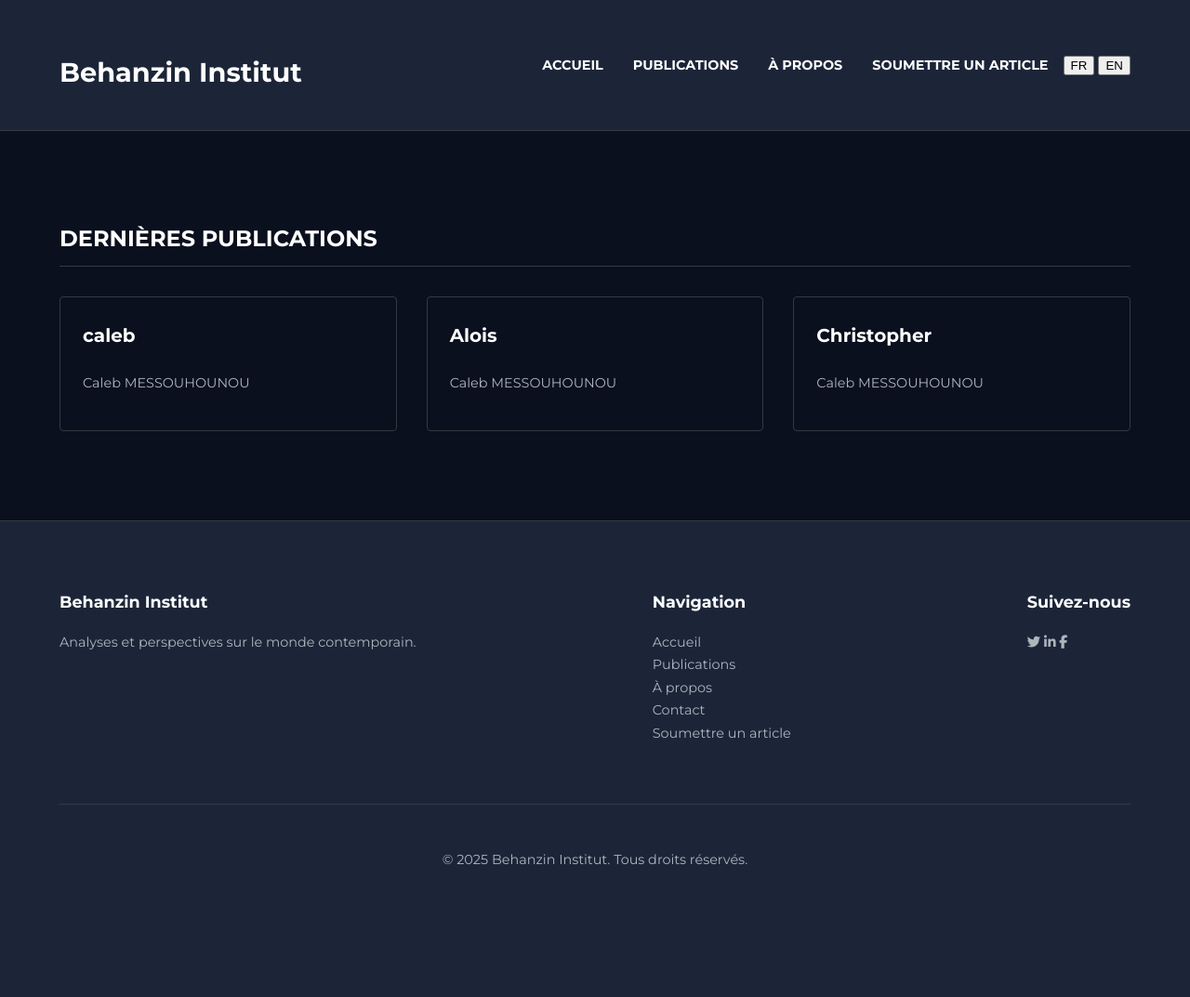
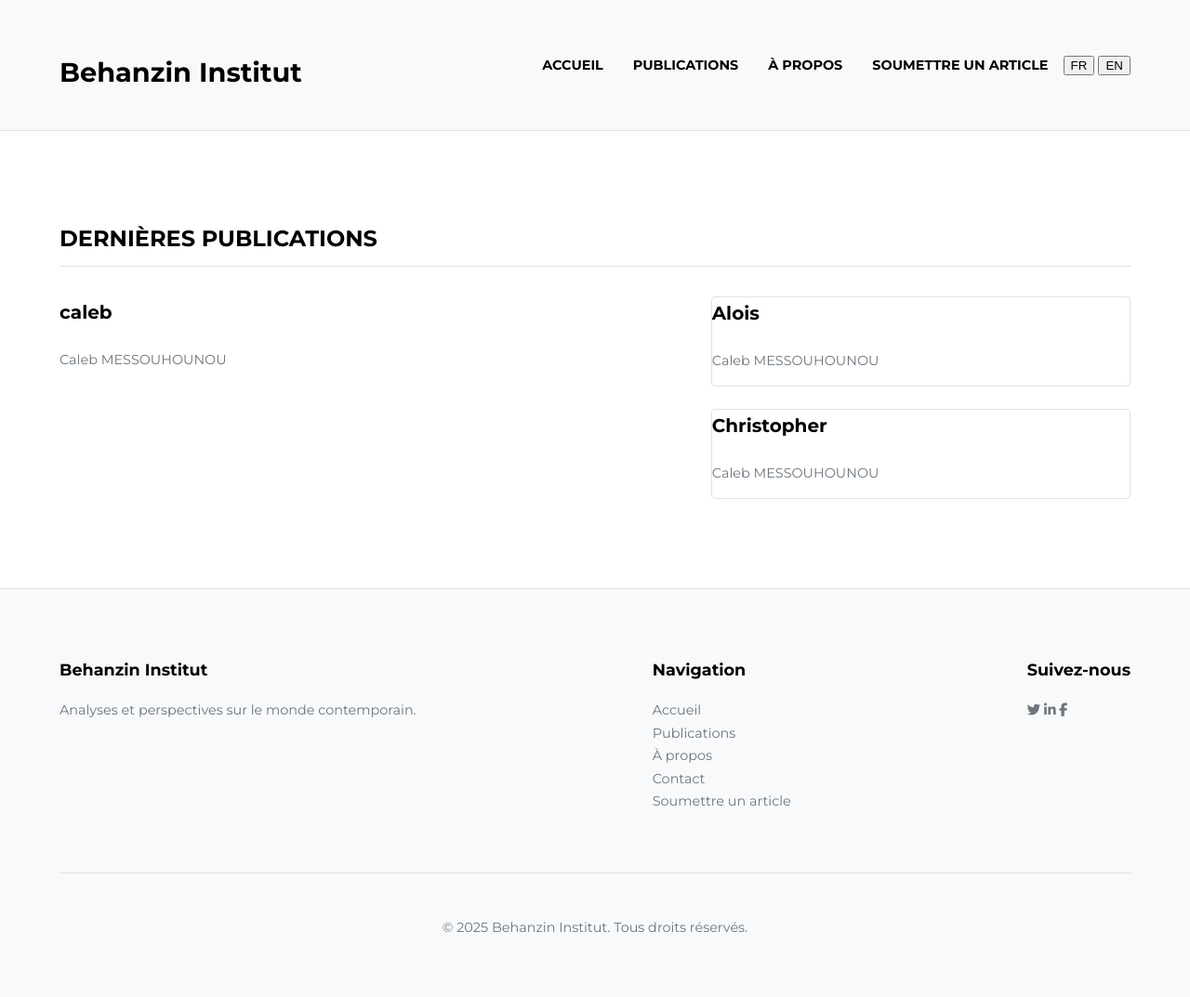
Before and after one commit to Gecnos/behanzin_institut, a PHP site: page / in a window 1280 px wide. Shown: the whole page at 93% size. Before the commit the page ends 930 px from the top, so only its background shows below. Run offline with PHP 8.4, Linux system fonts and the light colour scheme; data comes from the database, SQL or seed files in the repository.

Commit message:
Modif du css

```diff
--- a/css/style.css
+++ b/css/style.css
@@ -3,13 +3,13 @@
 /* --- Variables --- */
 :root {
     --font-primary: 'Montserrat', sans-serif;
-    --color-background: #0a101e;
-    --color-surface: #1c2538; /* Lighter background for cards/headers */
-    --color-text-primary: #ffffff;
-    --color-text-secondary: #adb5bd; /* For metadata, subtitles */
-    --color-accent: #007bff;
-    --color-accent-dark: #0056b3;
-    --color-border: #343a40;
+    --color-background: #ffffff;
+    --color-surface: #f8f9fa; /* Lighter background for cards/headers */
+    --color-text-primary: #000000;
+    --color-text-secondary: #6c757d; /* For metadata, subtitles */
+    --color-accent: #000000;
+    --color-accent-dark: #343a40;
+    --color-border: #dee2e6;
 }
 
 /* --- Global Styles --- */
@@ -175,12 +175,30 @@ main {
 
 /* --- Article Cards (Vignettes) --- */
 .vignette {
+    /* Mise à jour pour les vignettes standard (bas droit) pour l'image au-dessus */
     background-color: transparent;
     border: 1px solid var(--color-border);
     border-radius: 4px;
-    padding: 1.5rem;
+    padding: 0; /* Important: enlève le padding pour que l'image touche les coins */
     display: flex;
     flex-direction: column;
+    overflow: hidden;
+}
+
+.vignette .article-image {
+    width: 100%;
+    height: 180px; /* Hauteur fixe pour l'image (articles bas droite) */
+    overflow: hidden;
+}
+.vignette .article-image img {
+    width: 100%;
+    height: 100%;
+    object-fit: cover;
+    display: block;
+}
+
+.vignette-content {
+    padding: 1rem;
 }
 
 .vignette-title {
@@ -229,11 +315,25 @@ main {
     border-radius: 0;
 }
 
+/* --- MODIFICATION CRUCIALE pour la mise en page de la photo --- */
 #latest-articles-container {
     display: grid;
-    grid-template-columns: repeat(auto-fit, minmax(300px, 1fr));
-    gap: 2rem;
+    /* Crée 2 colonnes : la première 1.5 fois plus large que la seconde */
+    grid-template-columns: 1.5fr 1fr;
+    gap: 1.5rem; /* Espace entre les articles */
+    /* Assure que les éléments suivants s'insèrent correctement pour former la grille 2x2 */
+    grid-auto-rows: minmax(min-content, auto);
 }
+
+/* Appliquez les styles pour que le premier article s'étende sur deux lignes */
+#latest-articles-container > :first-child {
+    grid-row: span 2;
+    /* Enlève les bordures/padding de la classe .vignette de base si elle est appliquée */
+    border: none !important;
+    padding: 0 !important;
+}
+/* --- FIN DE LA MODIFICATION CRUCIALE --- */
+
 
 /* --- Publications Page --- */
 .search-filter-container {
--- a/index.php
+++ b/index.php
@@ -7,7 +7,7 @@
     <title>Behanzin Institut</title>
     <link rel="preconnect" href="https://fonts.googleapis.com">
     <link rel="preconnect" href="https://fonts.gstatic.com" crossorigin>
-    <link href="https://fonts.googleapis.com/css2?family=Montserrat:wght@400;700&display=swap" rel="stylesheet">
+    <link href="https://fonts.googleapis.com/css2?family=Lora:ital,wght@0,400;0,700;1,400;1,700&family=Montserrat:wght@400;600;700&display=swap" rel="stylesheet">
     <link rel="stylesheet" href="https://cdnjs.cloudflare.com/ajax/libs/font-awesome/6.5.2/css/all.min.css">
     <link rel="stylesheet" href="css/style.css">
 </head>
```
Also changed, not shown: other parts of css/style.css (+76 -6 lines).
